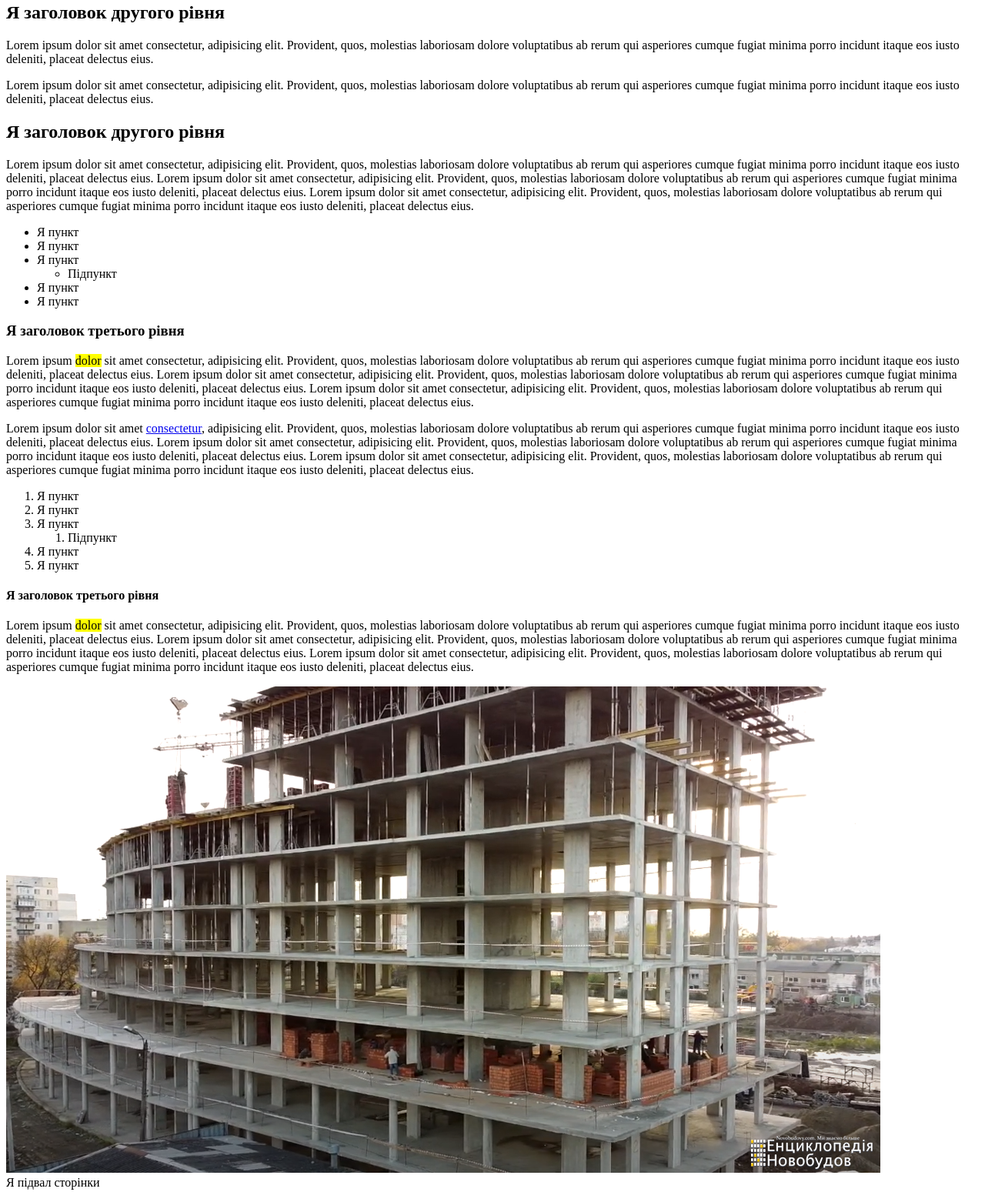
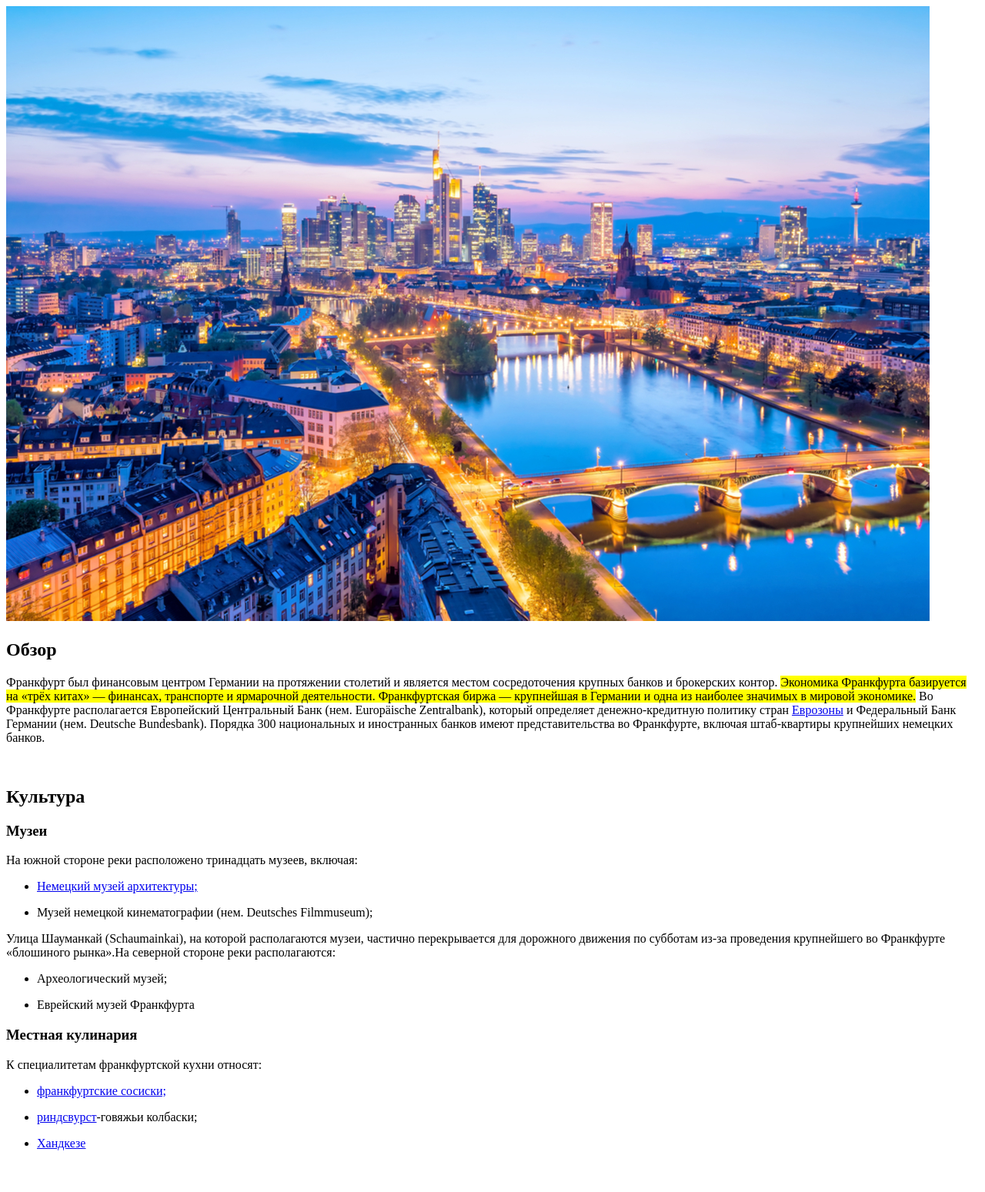
Before and after one commit to lv3you/lession-2, a plain HTML site: page index.html in a window 1280 px wide. Shown: the part 159-1708 px from the top of the page at 77% size. After the commit the page ends 1670 px from the top, so only its background shows below. Drawn offline with Linux system fonts and the light colour scheme.

Commit message:
Add files via upload

```diff
--- a/index.html
+++ b/index.html
@@ -1,212 +1,66 @@
 <!DOCTYPE html>
-<html lang="en">
+<html lang="ru">
+
 <head>
     <meta charset="UTF-8">
     <meta http-equiv="X-UA-Compatible" content="IE=edge">
     <meta name="viewport" content="width=device-width, initial-scale=1.0">
-		<title>Lesson 2</title>
+    <title>Frankfurt-am-Main Wiki</title>
 </head>
+
 <body>
-		<!-- Анатомія HTML-тегу -->
-
-		<!-- Тег з елементом що зачиняє -->
-		<!--
-		<ім'я_тегу>
-			наповнення тегу
-		</ім'я_тегу>
-		 -->
-
-		<!-- Тег без елемента що зачиняє -->
-		<!--
-			<ім'я_тегу>
-			або
-			<ім'я_тегу />
-		 -->
-
-		<!-- Атрибут тегу -->
-		<!--
-			<ім'я_тегу ім'я_атрибуту="значення атрибуту">
-			</ім'я_тегу>
-		 -->
-
-		<!-- Приклад -->
-		<!--
-		<div class="block" title="Я дів">
-			...
-		</div>
-
-		<br class="break" title="Обрив строки">
-		 -->
-
-		<!-- Умовні категорії тегів -->
-
-		<!-- Будівельні теги (усі блочні) -->
-		<!-- DIV-тег без призначення -->
-		<!-- <div></div> -->
-		<!-- HEADER-шапка сайту/блоку -->
-		<!-- <header></header> -->
-		<!-- FOOTER-підвал сайту -->
-		<!-- <footer></footer> -->
-		<!-- MAIN-головна частина сторінки -->
-		<!-- <main></main> -->
-
-		<!-- Теги для контенту -->
-		<!-- P-параграф тексту (блочний) -->
-		<!--
-		<p>
-			Lorem ipsum dolor sit amet consectetur adipisicing elit. Illo esse veritatis eaque voluptas quod reiciendis quasi accusantium, laboriosam facilis aliquid quia nulla eveniet repellat expedita similique minima unde nam quibusdam?
-		</p>
-		 -->
-		<!-- A-посилання (рядковий) -->
-		<!-- <a target="_blank" href="https://google.com">Посилання на Google</a> -->
-		<!-- IMG-додавання зображення (в html рядковий) -->
-		<!-- <img src="img/01.png" alt="Будівництво"> -->
-		<!-- BR-переревання рядка ( МАЙЖЕ блочний) -->
-		<!--
-		<p>
-			Lorem ipsum dolor sit amet consectetur<br> adipisicing elit. Illo esse veritatis eaque voluptas quod reiciendis quasi accusantium, laboriosam facilis aliquid quia nulla eveniet repellat expedita similique minima unde nam quibusdam?
-		</p>
-		 -->
-		<!-- SPAN-виділення частини рядка (рядковий) -->
-		<!--
-		<span></span>
-		<p>
-			Lorem ipsum dolor sit <span>amet consectetur</span> adipisicing elit. Illo esse veritatis eaque voluptas quod reiciendis quasi accusantium, laboriosam facilis aliquid quia nulla eveniet repellat expedita similique minima unde nam quibusdam?
-		</p>
-		 -->
-		<!-- MARK-виділяє/підсвічує частину рядка (рядковий) -->
-		<!--
-		<mark></mark>
-		<p>
-			Lorem ipsum dolor sit <mark>amet consectetur</mark> adipisicing elit. Illo esse veritatis eaque voluptas quod reiciendis quasi accusantium, laboriosam facilis aliquid quia nulla eveniet repellat expedita similique minima unde nam quibusdam?
-		</p>
-		 -->
-		<!-- UL-маркований список (блочний) -->
-		<!-- LI-елемент списку (блочний) -->
-		<!--
-		<ul>
-			<li>Пункт</li>
-			<li>Пункт</li>
-			<li>Пункт</li>
-		</ul>
-		 -->
-		<!-- Вкладення -->
-		<!--
-		<ul>
-			<li>Пункт</li>
-			<li>
-				Пункт
-				<ul>
-					<li>Підпункт</li>
-				</ul>
-			</li>
-			<li>Пункт</li>
-		</ul>
-		 -->
-		<!-- OL-нумерований список (блочний) -->
-		<!-- LI-елемент списку (блочний) -->
-		<!-- Додаткові атрибути тегу https://www.w3schools.com/tags/tag_ol.asp -->
-		<!--
-		<ol>
-			<li>Пункт</li>
-			<li>Пункт</li>
-			<li>Пункт</li>
-		</ol>
-		 -->
-		<!-- H*-заголовок (блочний) -->
-		<!--
-		<h1>Я заголовок 1</h1>
-		<h2>Я заголовок 2</h2>
-		<h3>Я заголовок 3</h3>
-		<h4>Я заголовок 4</h4>
-		<h5>Я заголовок 5</h5>
-		<h6>Я заголовок 6</h6>
-		 -->
-
-		<!-- Типи тегів -->
-		<!-- Блочні та Рядкові -->
-
-		<!--
-			Блочний тег займатиме усю
-			ширину батьківсього елементу.
-			Висоту - згідно контенту.
-
-			Наступний, після блочного елементу,
-			об'єкт, буде виведений з нового рядка.
-		-->
-
-		<!--
-			Рядковий тег займатиме ширину
-			згідно контенту.
-			Висоту - згідно контенту.
-
-			Наступний, після рядкового елементу,
-			рядковий об'єкт, буде намагатись
-			розміститись з ним у рядок.
-		-->
-
-
-		<!-- Практичний приклад -->
-
     <header>
-			Я шапка сторінки
+        <h1>Франкфурт-на-Майне</h1>
     </header>
     <main>
-			<h1>Я головний заголовок</h1>
+        <p>Франкфурт — крупнейший город земли <a href="https://ru.wikipedia.org/wiki/%D0%93%D0%B5%D1%81%D1%81%D0%B5%D0%BD" target="_blank">Гессен</a> и пятый по величине в Германии с населением в 764 104 человека (по состоянию на 2021 год).</p>
+        <p>Город является центром крупного региона-метрополии Рейн — Майн[de] с населением в 5,6 млн человек, второго по величине региона Германии. Город расположен на древней переправе (нем. «furt») на реке Майн и находится на территории, которая в древности была населена франками. Отсюда и происходит название города — «переправа франков».</p>
+        <img src="img/frankfurt-na-majne.jpg"
+        <br>
+        <h2>Обзор</h2>
+        <p>Франкфурт был финансовым <span> центром Германии на протяжении столетий и является местом сосредоточения крупных банков и брокерских контор.</span> <mark>Экономика Франкфурта базируется на «трёх китах» — финансах, транспорте и ярмарочной деятельности. Франкфуртская биржа — крупнейшая в Германии и одна из наиболее значимых в мировой экономике.</mark> Во Франкфурте располагается Европейский Центральный Банк (нем. Europäische Zentralbank), который определяет денежно-кредитную политику стран  <a href="https://ru.wikipedia.org/wiki/%D0%95%D0%B2%D1%80%D0%BE%D0%B7%D0%BE%D0%BD%D0%B0" target="_blank">Еврозоны</a> и Федеральный Банк Германии (нем. Deutsche Bundesbank). Порядка 300 национальных и иностранных банков имеют представительства во Франкфурте, включая штаб-квартиры крупнейших немецких банков.</p>
+        <br>
+        <h2>Культура</h2>
+        <h3>Музеи</h3>
+        <p>На южной стороне реки расположено тринадцать музеев, включая:</p>
+    <div>
+        <ul>
+            <li>
                 <p>
-				Lorem ipsum dolor sit amet consectetur, adipisicing elit. Provident, quos, molestias laboriosam dolore voluptatibus ab rerum qui asperiores cumque fugiat minima porro incidunt itaque eos iusto deleniti, placeat delectus eius.
+                    <a href="https://ru.wikipedia.org/wiki/%D0%9D%D0%B5%D0%BC%D0%B5%D1%86%D0%BA%D0%B8%D0%B9_%D0%BC%D1%83%D0%B7%D0%B5%D0%B9_%D0%B0%D1%80%D1%85%D0%B8%D1%82%D0%B5%D0%BA%D1%82%D1%83%D1%80%D1%8B"
+                        target="_blank">Немецкий музей архитектуры;</a>
                 </p>
-			<h2>Я заголовок другого рівня</h2>
+            </li>
+
+            <li>
+                <p> Музей немецкой кинематографии (нем. Deutsches Filmmuseum);</p>
+            </li>
+        </ul>
+        <p>Улица Шауманкай (Schaumainkai), на которой располагаются музеи, частично перекрывается для дорожного движения по субботам из-за проведения крупнейшего во Франкфурте «блошиного рынка».На северной стороне реки располагаются:</p>
+        <ul>
+            <li>
+                <p>Археологический музей;</p>
+            </li>
+            <li>
+                <p>Еврейский музей Франкфурта</p>
+            </li>
+        </ul>
+        <h3>Местная кулинария</h3>
+        <p>К специалитетам франкфуртской кухни относят:</p>
+         <ul>
+            <li>
+                <p><a href="https://ru.wikipedia.org/wiki/%D0%A4%D1%80%D0%B0%D0%BD%D0%BA%D1%84%D1%83%D1%80%D1%82%D1%81%D0%BA%D0%B8%D0%B5_%D1%81%D0%BE%D1%81%D0%B8%D1%81%D0%BA%D0%B8" target="_blank" >франкфуртские сосиски;</a></p>
+            </li>
+            <li>
+                <p><a href="https://ru.wikipedia.org/wiki/%D0%A4%D1%80%D0%B0%D0%BD%D0%BA%D1%84%D1%83%D1%80%D1%82%D1%81%D0%BA%D0%B8%D0%B5_%D0%B3%D0%BE%D0%B2%D1%8F%D0%B6%D1%8C%D0%B8_%D0%BA%D0%BE%D0%BB%D0%B1%D0%B0%D1%81%D0%BA%D0%B8" target="_blank" >риндсвурст</a>-говяжьи колбаски;</p>
+            </li>
+            <li>
                 <p>
-				Lorem <span>ipsum</span> dolor sit amet consectetur, adipisicing elit. Provident, quos, molestias laboriosam dolore voluptatibus ab rerum qui asperiores cumque fugiat minima porro incidunt itaque eos iusto deleniti, placeat delectus eius.
+                    <a href="https://ru.wikipedia.org/wiki/%D0%A5%D0%B0%D0%BD%D0%B4%D0%BA%D0%B5%D0%B7%D0%B5" target="_blank">Хандкезе</a>
                 </p>
-			<p>
-				Lorem ipsum dolor sit amet consectetur, adipisicing elit. Provident, quos, molestias laboriosam dolore voluptatibus ab rerum qui asperiores cumque fugiat minima porro incidunt itaque eos iusto deleniti, placeat delectus eius.
-			</p>
-			<h2>Я заголовок другого рівня</h2>
-			<p>
-				Lorem ipsum dolor sit amet consectetur, adipisicing elit. Provident, quos, molestias laboriosam dolore voluptatibus ab rerum qui asperiores cumque fugiat minima porro incidunt itaque eos iusto deleniti, placeat delectus eius. Lorem ipsum dolor sit amet consectetur, adipisicing elit. Provident, quos, molestias laboriosam dolore voluptatibus ab rerum qui asperiores cumque fugiat minima porro incidunt itaque eos iusto deleniti, placeat delectus eius. Lorem ipsum dolor sit amet consectetur, adipisicing elit. Provident, quos, molestias laboriosam dolore voluptatibus ab rerum qui asperiores cumque fugiat minima porro incidunt itaque eos iusto deleniti, placeat delectus eius.
-			</p>
-			<ul>
-				<li>Я пункт</li>
-				<li>Я пункт</li>
-				<li>
-					Я пункт
-					<ul>
-						<li>Підпункт</li>
+            </li>
         </ul>
-				</li>
-				<li>Я пункт</li>
-				<li>Я пункт</li>
-			</ul>
-			<h3>Я заголовок третього рівня</h3>
-			<p>
-				Lorem ipsum <mark>dolor</mark> sit amet consectetur, adipisicing elit. Provident, quos, molestias laboriosam dolore voluptatibus ab rerum qui asperiores cumque fugiat minima porro incidunt itaque eos iusto deleniti, placeat delectus eius. Lorem ipsum dolor sit amet consectetur, adipisicing elit. Provident, quos, molestias laboriosam dolore voluptatibus ab rerum qui asperiores cumque fugiat minima porro incidunt itaque eos iusto deleniti, placeat delectus eius. Lorem ipsum dolor sit amet consectetur, adipisicing elit. Provident, quos, molestias laboriosam dolore voluptatibus ab rerum qui asperiores cumque fugiat minima porro incidunt itaque eos iusto deleniti, placeat delectus eius.
-			</p>
-			<p>
-				Lorem ipsum dolor sit amet <a target="_blank" href="https://google.com">consectetur</a>, adipisicing elit. Provident, quos, molestias laboriosam dolore voluptatibus ab rerum qui asperiores cumque fugiat minima porro incidunt itaque eos iusto deleniti, placeat delectus eius. Lorem ipsum dolor sit amet consectetur, adipisicing elit. Provident, quos, molestias laboriosam dolore voluptatibus ab rerum qui asperiores cumque fugiat minima porro incidunt itaque eos iusto deleniti, placeat delectus eius. Lorem ipsum dolor sit amet consectetur, adipisicing elit. Provident, quos, molestias laboriosam dolore voluptatibus ab rerum qui asperiores cumque fugiat minima porro incidunt itaque eos iusto deleniti, placeat delectus eius.
-			</p>
-			<ol>
-				<li>Я пункт</li>
-				<li>Я пункт</li>
-				<li>
-					Я пункт
-					<ol>
-						<li>Підпункт</li>
-					</ol>
-				</li>
-				<li>Я пункт</li>
-				<li>Я пункт</li>
-			</ol>
-			<h4>Я заголовок третього рівня</h4>
-			<p>
-				Lorem ipsum <mark>dolor</mark> sit amet consectetur, adipisicing elit. Provident, quos, molestias laboriosam dolore voluptatibus ab rerum qui asperiores cumque fugiat minima porro incidunt itaque eos iusto deleniti, placeat delectus eius. Lorem ipsum dolor sit amet consectetur, adipisicing elit. Provident, quos, molestias laboriosam dolore voluptatibus ab rerum qui asperiores cumque fugiat minima porro incidunt itaque eos iusto deleniti, placeat delectus eius. Lorem ipsum dolor sit amet consectetur, adipisicing elit. Provident, quos, molestias laboriosam dolore voluptatibus ab rerum qui asperiores cumque fugiat minima porro incidunt itaque eos iusto deleniti, placeat delectus eius.
-			</p>
-			<img src="img/01.png" alt="Будівницво">
+    </div>
     </main>
-		<footer>
-			Я підвал сторінки
-		</footer>
-
 </body>
 </html>
```
Also changed, not shown: img/frankfurt-na-majne.jpg (added). Lines whose indentation alone changed are shown as unchanged.
